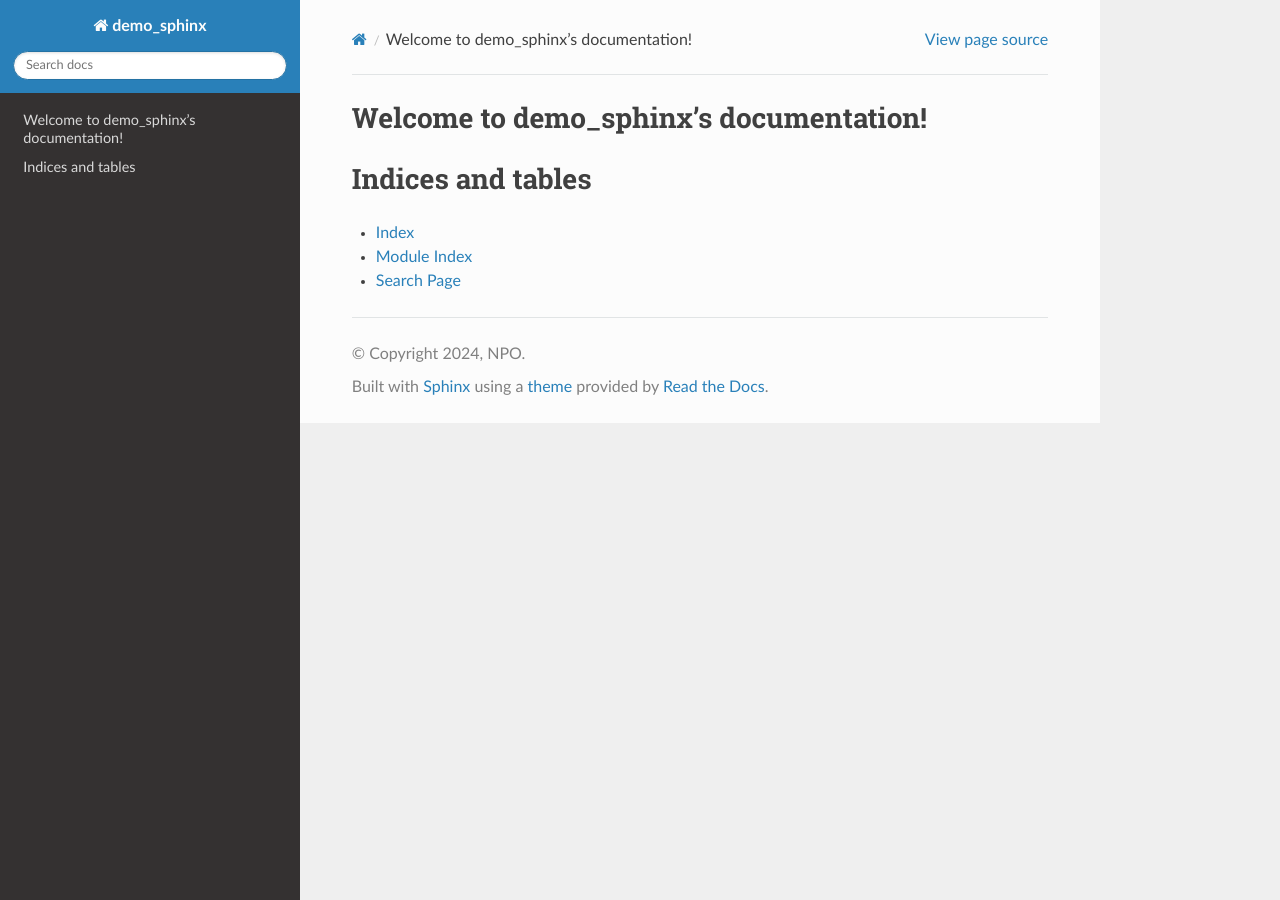
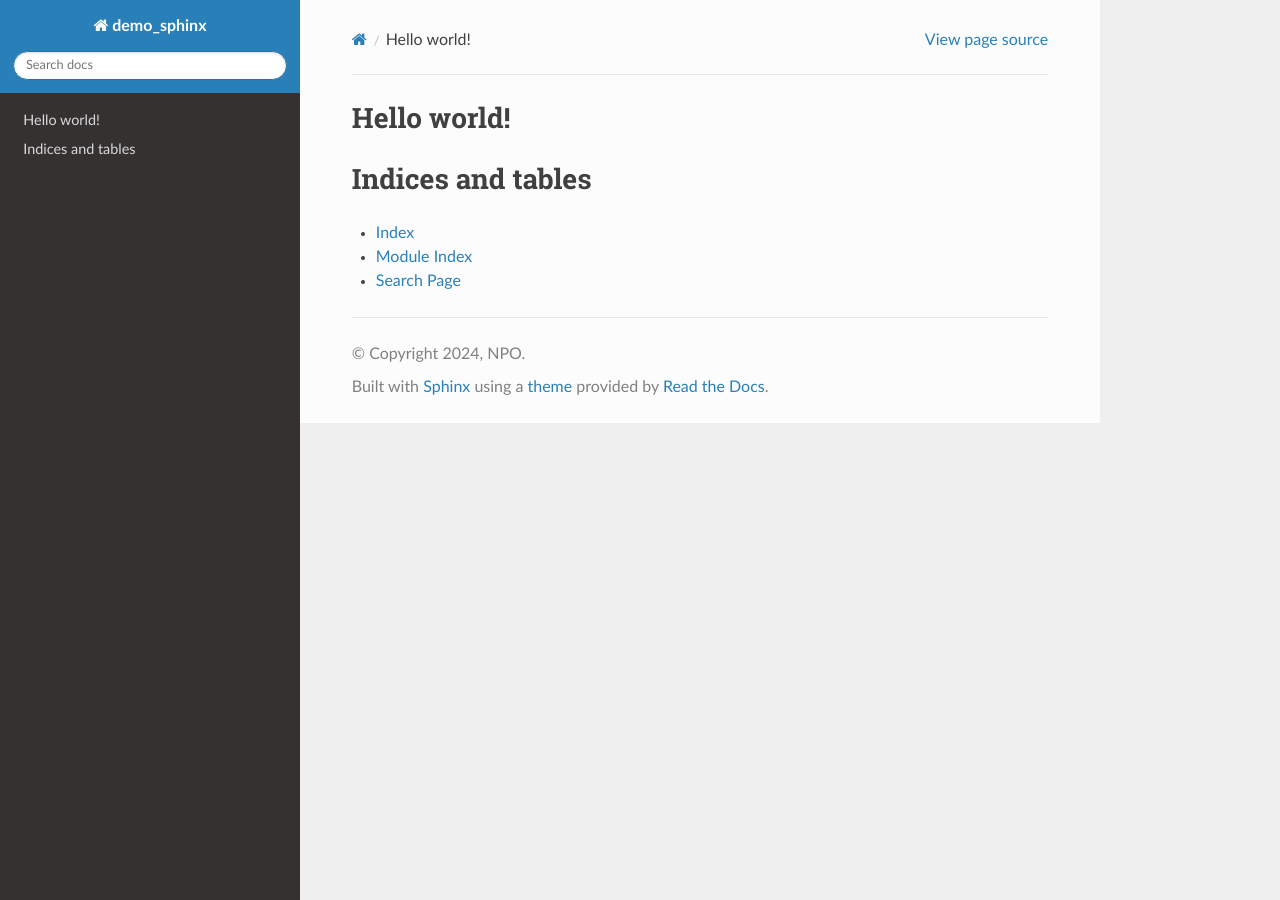
Before and after one commit to norwegian-blue/sphinx_demo, a Sphinx documentation site: the page built from docs/source/index.rst, in a window 1280 px wide. Built offline with Sphinx 7.4.7 and the Read the Docs theme 2.0.0, drawn with Linux system fonts in a browser that asks for light colours.

Commit message:
updated docs

```diff
--- a/docs/source/index.rst
+++ b/docs/source/index.rst
@@ -3,8 +3,8 @@
    You can adapt this file completely to your liking, but it should at least
    contain the root `toctree` directive.
 
-Welcome to demo_sphinx's documentation!
-=======================================
+Hello world!
+============
 
 .. toctree::
    :maxdepth: 2
```
Also changed, not shown: 1 other file.
